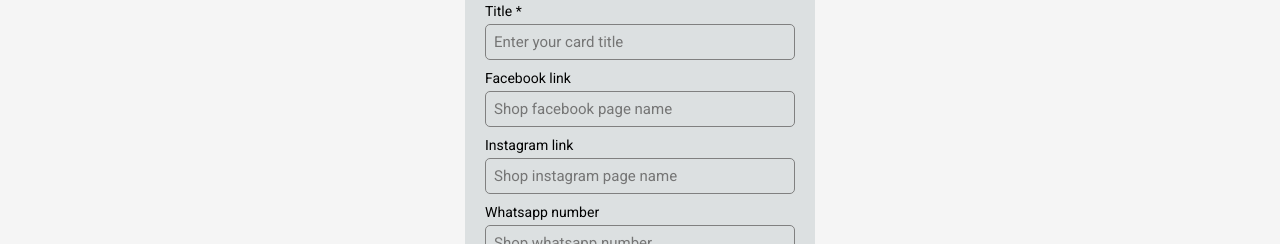
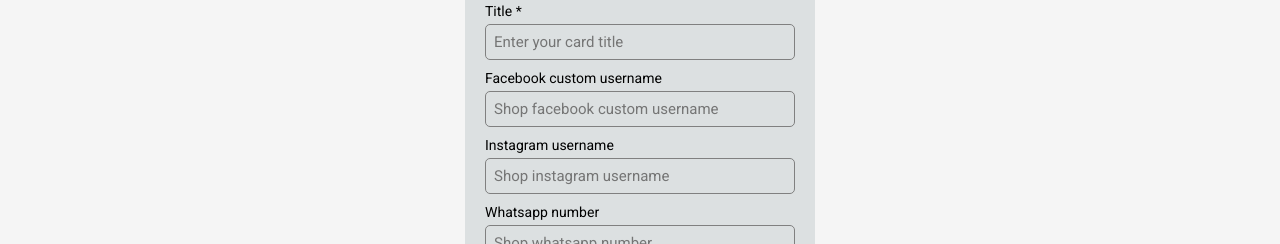
Before and after one commit to salimdawood/Lebanese-Homemade-Frontend, a React (Create React App) app: page /user/1/add-card in a window 1280 px wide. Shown: the part 240-484 px from the top of the page. Built offline with nearby package versions, Linux system fonts and the light colour scheme; no server answers; sample sign-in values are in the browser's storage.

Commit message:
links-small-fixes

```diff
--- a/src/constantVariables/cardInfoInput.js
+++ b/src/constantVariables/cardInfoInput.js
@@ -17,8 +17,8 @@ export const cardInfoInput =
     type:"text",
     pattern:"[a-zA-Z0-9\u0621-\u064A\u0660-\u0669.]{5,50}",
     errorMessage:"Facebook name should be between 5-50 characters and can only contain letters, numbers, and periods.",
-    placeholder:"Shop facebook page name",
-    label:"Facebook link"
+    placeholder:"Shop facebook custom username",
+    label:"Facebook custom username"
   },
   {
     id:3,
@@ -26,8 +26,8 @@ export const cardInfoInput =
     type:"text",
     pattern:"[a-zA-Z0-9\u0621-\u064A\u0660-\u0669_.]{1,30}",
     errorMessage:"Instagram name should be between 1-30 characters and can only contain letters, numbers, period, and underscores.",
-    placeholder:"Shop instagram page name",
-    label:"Instagram link"
+    placeholder:"Shop instagram username",
+    label:"Instagram username"
   },
   {
     id:4,
```
